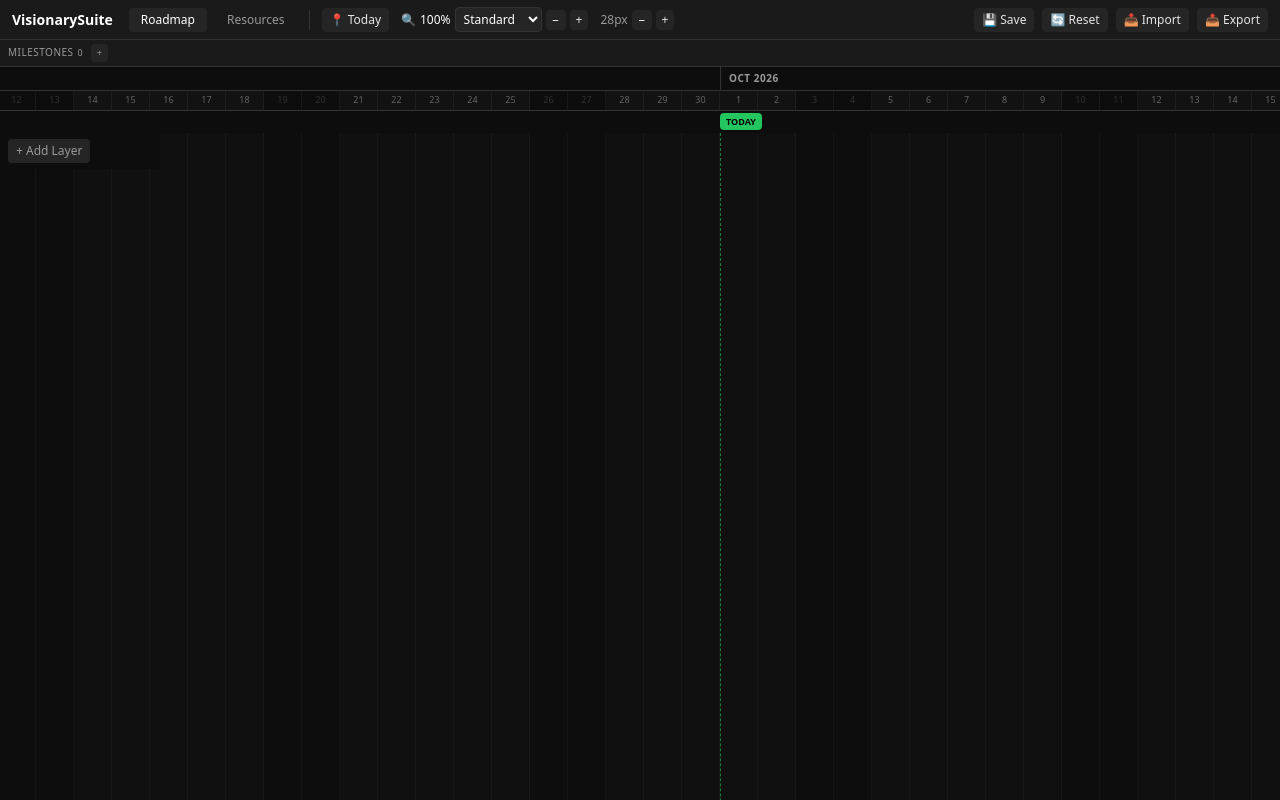
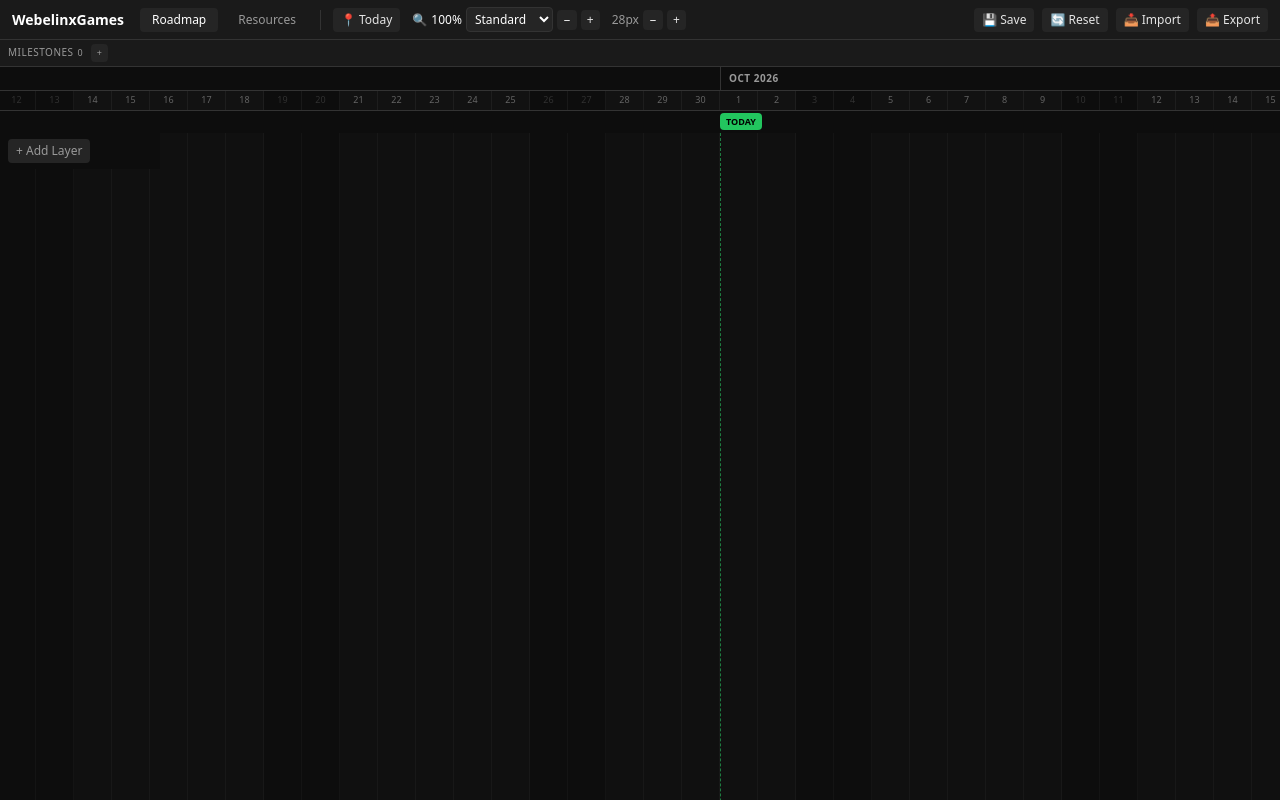
Before and after one commit to nemchawebelinx/RoadMap-Company, a Next.js app: page / in a window 1280 px wide. Built offline with nearby package versions, Linux system fonts and the light colour scheme.

Commit message:
Bug Fixing: Renamed all instances of "VisionarySuite" to "WebelinxGames"

```diff
--- a/src/app/layout.tsx
+++ b/src/app/layout.tsx
@@ -2,7 +2,7 @@ import type { Metadata } from "next";
 import "./globals.css";
 
 export const metadata: Metadata = {
-  title: "VisionarySuite – Roadmap",
+  title: "WebelinxGames – Roadmap",
   description: "Company-level roadmap and workload planner",
 };
 
--- a/src/components/Header.tsx
+++ b/src/components/Header.tsx
@@ -57,7 +57,7 @@ export function Header({ onCenterToday }: HeaderProps) {
 
   const handleSave = async () => {
     const data = getExportData();
-    localStorage.setItem("visionary-suite-state", JSON.stringify(data));
+    localStorage.setItem("webelinx-roadmap-state", JSON.stringify(data));
     if (isFirebaseConfigured()) {
       const ok = await saveToFirestore(data);
       if (!ok) alert("Firestore save failed – saved to localStorage only.");
@@ -79,7 +79,7 @@ export function Header({ onCenterToday }: HeaderProps) {
   return (
     <header className="flex items-center gap-2 px-3 py-1.5 border-b border-[var(--border)] bg-[var(--bg-secondary)] text-sm shrink-0 flex-wrap min-h-[40px]">
       {/* App name */}
-      <span className="font-bold text-white mr-2">VisionarySuite</span>
+      <span className="font-bold text-white mr-2">WebelinxGames</span>
 
       {/* View tabs */}
       <button
--- a/src/lib/store.ts
+++ b/src/lib/store.ts
@@ -12,7 +12,7 @@ import {
 } from "./types";
 import { emptyState, normalizeProjectState } from "./schema";
 
-const STORAGE_KEY = "visionary-suite-state";
+const STORAGE_KEY = "webelinx-roadmap-state";
 
 interface AppState extends ProjectState {
   // UI state
```
